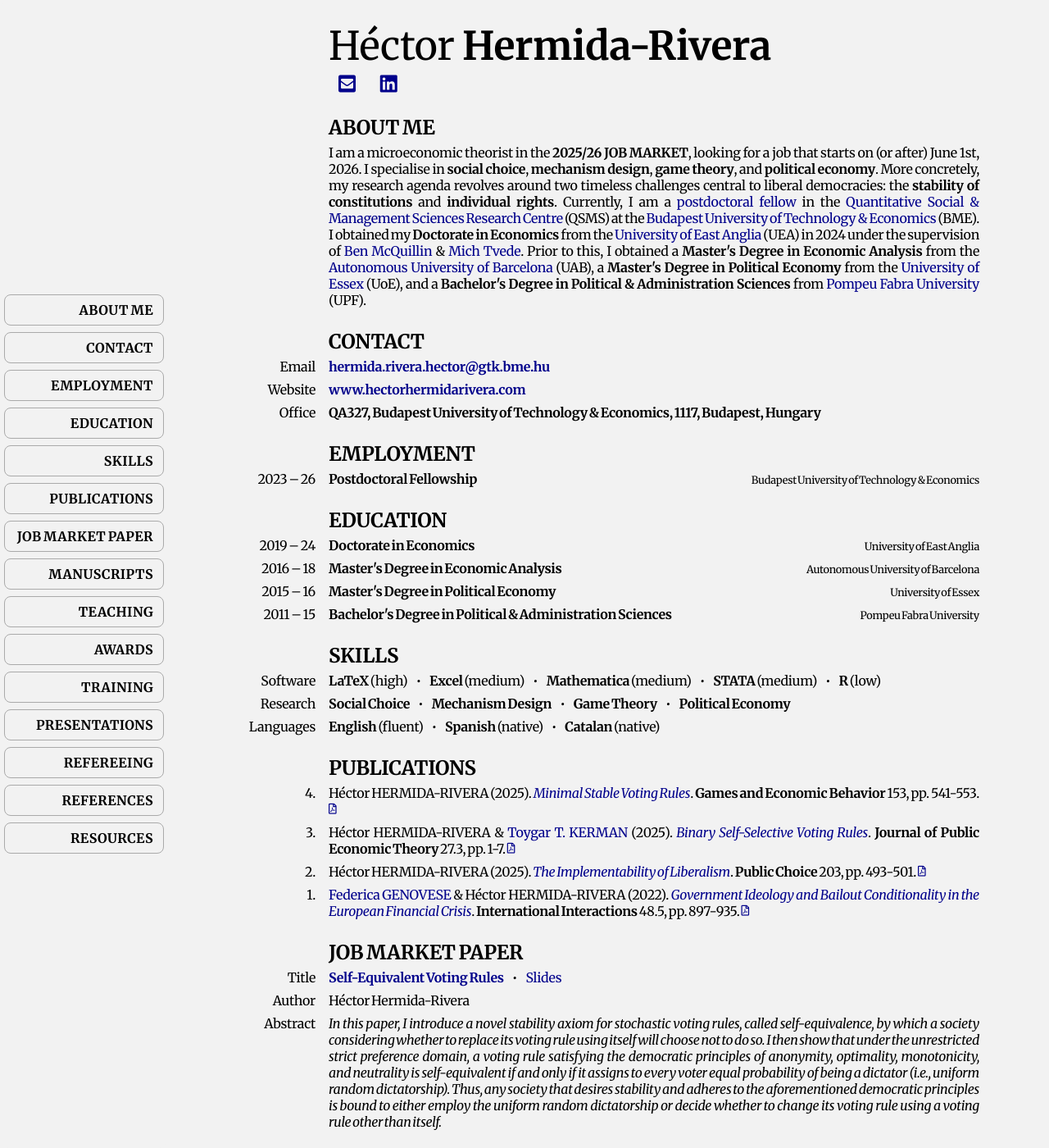
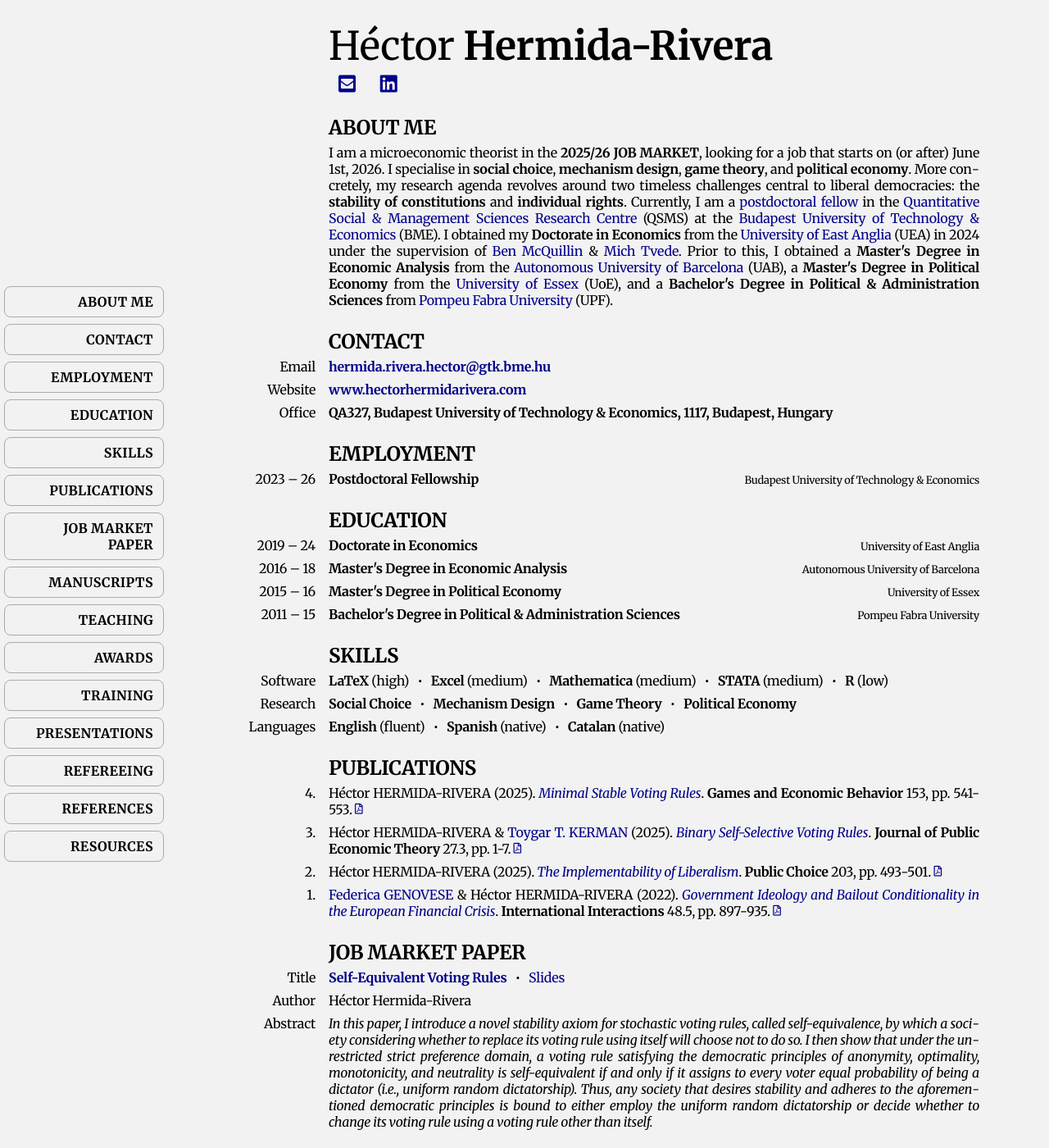
Before and after one commit to HectorHermidaRivera/hectorhermidarivera.github.io, a Jekyll site: the page built from index.md, in a window 1280 px wide and 1400 px high. Shown: the whole window at 82% size. Built offline with Jekyll 4.4.1, drawn with Linux system fonts in a browser that asks for light colours; a style sheet for code colours, icons or effects is not loaded.

Commit message:
Update style.css

```diff
--- a/assets/css/style.css
+++ b/assets/css/style.css
@@ -64,8 +64,8 @@ body {
   margin: 0;
   background-color: #f2f2f2;
   font-stretch: 94%;
-  letter-spacing: -0.017em;
-  word-spacing: -0.1em;
+  letter-spacing: -0.015em;
+  word-spacing: -0.015em;
   font-feature-settings: "kern" 1, "liga" 1, "clig" 1, "calt" 1;
   text-rendering: optimizeLegibility;
 }
```
